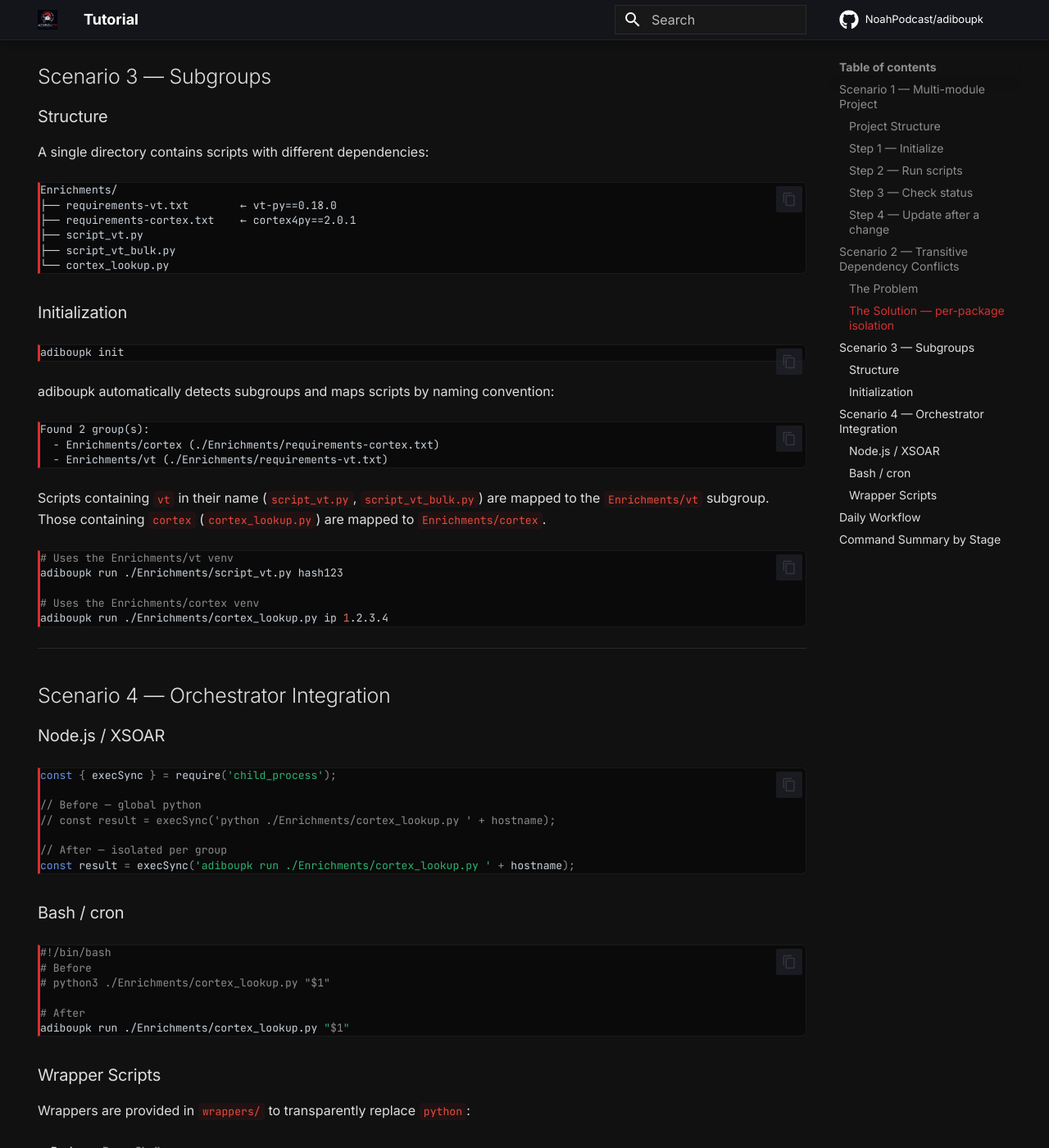
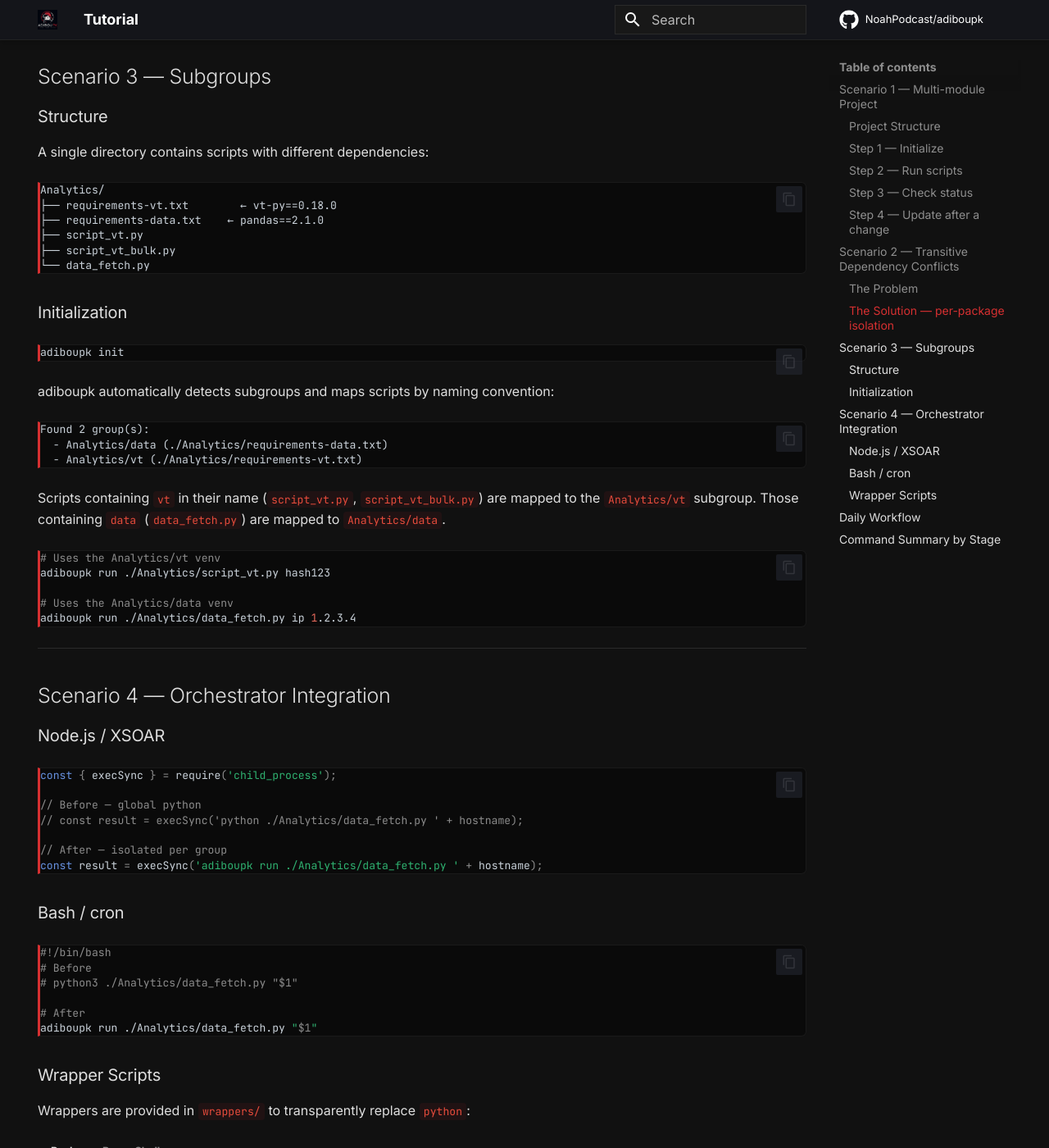
Before and after one commit to NoahPodcast/adiboupk, an MkDocs documentation site: the page built from docs/tutorial.md, in a window 1280 px wide and 1400 px high, scrolled down 3922 px. Shown: the whole window at 82% size. Built offline with MkDocs 1.6.1 and Material for MkDocs 9.7.7, drawn with Linux system fonts in a browser that asks for light colours; comment, search, counter and statistics services are not loaded; some of the changed text lies outside the part shown.

Commit message:
Remove confidential references from documentation
Co-authored-by: Ona <no-reply@ona.com>

````diff
--- a/docs/tutorial.md
+++ b/docs/tutorial.md
@@ -17,12 +17,12 @@ You have a SOAR project with multiple modules, each with its own dependencies:
 
 ```
 soar-project/
-├── Enrichments/
-│   ├── cortex_lookup.py
+├── Analytics/
+│   ├── data_fetch.py
 │   ├── vt_scan.py
-│   └── requirements.txt      ← requests==2.28.0, cortex4py==2.0.1
-├── Responses/
-│   ├── send_email.py
+│   └── requirements.txt      ← requests==2.28.0, pandas==2.1.0
+├── Notifications/
+│   ├── send_alert.py
 │   ├── block_ip.py
 │   └── requirements.txt      ← requests==2.32.5, smtplib2==1.0
 └── Utilities/
@@ -40,17 +40,17 @@ adiboupk setup
 ```
 ==> Scanning /home/user/soar-project for module groups...
 Found 3 group(s):
-  - Enrichments (./Enrichments/requirements.txt)
-  - Responses (./Responses/requirements.txt)
+  - Analytics (./Analytics/requirements.txt)
+  - Notifications (./Notifications/requirements.txt)
   - Utilities (./Utilities/requirements.txt)
 Created adiboupk.json
 
 ==> Installing dependencies...
-  [install] Enrichments
+  [install] Analytics
     Creating venv...
     Installing dependencies...
     Done.
-  [install] Responses
+  [install] Notifications
     Creating venv...
     Installing dependencies...
     Done.
@@ -61,24 +61,24 @@ Created adiboupk.json
 
 ==> Auditing for cross-group conflicts...
   requests:
-    Enrichments: ==2.28.0
-    Responses:   ==2.32.5
+    Analytics: ==2.28.0
+    Notifications:   ==2.32.5
 
 Setup complete. Use 'adiboupk run <script.py>' to execute scripts.
 ```
 
 !!! note "Conflict detected"
-    The audit reports that `requests` has different versions between Enrichments and Responses.
+    The audit reports that `requests` has different versions between Analytics and Notifications.
     This is expected — it's exactly what adiboupk solves by isolating each group.
 
 ### Step 2 — Run scripts
 
 ```bash
-# Uses the Enrichments venv (requests==2.28.0)
-adiboupk run ./Enrichments/cortex_lookup.py hostname123
+# Uses the Analytics venv (requests==2.28.0)
+adiboupk run ./Analytics/data_fetch.py hostname123
 
-# Uses the Responses venv (requests==2.32.5)
-adiboupk run ./Responses/send_email.py alert@company.com
+# Uses the Notifications venv (requests==2.32.5)
+adiboupk run ./Notifications/send_alert.py user@example.com
 
 # Uses the Utilities venv (boto3)
 adiboupk run ./Utilities/cleanup.py --older-than 30d
@@ -94,32 +94,32 @@ adiboupk status
 Project: /home/user/soar-project
 Venvs:   /home/user/soar-project/.venvs
 
-  Enrichments
-    Directory:    ./Enrichments
-    Requirements: ./Enrichments/requirements.txt
+  Analytics
+    Directory:    ./Analytics
+    Requirements: ./Analytics/requirements.txt
     Hash:         a1b2c3d4e5f6...
     Venv:         OK
     Status:       UP TO DATE
     Deps:         OK
 
-  Responses
+  Notifications
     ...
 ```
 
 ### Step 4 — Update after a change
 
-You modify `Enrichments/requirements.txt` to add a package:
+You modify `Analytics/requirements.txt` to add a package:
 
 ```bash
-echo "shodan==1.31.0" >> Enrichments/requirements.txt
+echo "shodan==1.31.0" >> Analytics/requirements.txt
 adiboupk install
 ```
 
 ```
 Installing dependencies for 3 group(s)...
-  [skip] Responses (up to date)
+  [skip] Notifications (up to date)
   [skip] Utilities (up to date)
-  [install] Enrichments
+  [install] Analytics
     Installing dependencies...
     Done.
 All groups installed successfully.
@@ -224,12 +224,12 @@ Both packages coexist without conflict.
 A single directory contains scripts with different dependencies:
 
 ```
-Enrichments/
+Analytics/
 ├── requirements-vt.txt        ← vt-py==0.18.0
-├── requirements-cortex.txt    ← cortex4py==2.0.1
+├── requirements-data.txt    ← pandas==2.1.0
 ├── script_vt.py
 ├── script_vt_bulk.py
-└── cortex_lookup.py
+└── data_fetch.py
 ```
 
 ### Initialization
@@ -242,18 +242,18 @@ adiboupk automatically detects subgroups and maps scripts by naming convention:
 
 ```
 Found 2 group(s):
-  - Enrichments/cortex (./Enrichments/requirements-cortex.txt)
-  - Enrichments/vt (./Enrichments/requirements-vt.txt)
+  - Analytics/data (./Analytics/requirements-data.txt)
+  - Analytics/vt (./Analytics/requirements-vt.txt)
 ```
 
-Scripts containing `vt` in their name (`script_vt.py`, `script_vt_bulk.py`) are mapped to the `Enrichments/vt` subgroup. Those containing `cortex` (`cortex_lookup.py`) are mapped to `Enrichments/cortex`.
+Scripts containing `vt` in their name (`script_vt.py`, `script_vt_bulk.py`) are mapped to the `Analytics/vt` subgroup. Those containing `data` (`data_fetch.py`) are mapped to `Analytics/data`.
 
 ```bash
-# Uses the Enrichments/vt venv
-adiboupk run ./Enrichments/script_vt.py hash123
+# Uses the Analytics/vt venv
+adiboupk run ./Analytics/script_vt.py hash123
 
-# Uses the Enrichments/cortex venv
-adiboupk run ./Enrichments/cortex_lookup.py ip 1.2.3.4
+# Uses the Analytics/data venv
+adiboupk run ./Analytics/data_fetch.py ip 1.2.3.4
 ```
 
 ---
@@ -266,10 +266,10 @@ adiboupk run ./Enrichments/cortex_lookup.py ip 1.2.3.4
 const { execSync } = require('child_process');
 
 // Before — global python
-// const result = execSync('python ./Enrichments/cortex_lookup.py ' + hostname);
+// const result = execSync('python ./Analytics/data_fetch.py ' + hostname);
 
 // After — isolated per group
-const result = execSync('adiboupk run ./Enrichments/cortex_lookup.py ' + hostname);
+const result = execSync('adiboupk run ./Analytics/data_fetch.py ' + hostname);
 ```
 
 ### Bash / cron
@@ -277,10 +277,10 @@ const result = execSync('adiboupk run ./Enrichments/cortex_lookup.py ' + hostnam
 ```bash
 #!/bin/bash
 # Before
-# python3 ./Enrichments/cortex_lookup.py "$1"
+# python3 ./Analytics/data_fetch.py "$1"
 
 # After
-adiboupk run ./Enrichments/cortex_lookup.py "$1"
+adiboupk run ./Analytics/data_fetch.py "$1"
 ```
 
 ### Wrapper Scripts
````
Also changed, not shown: docs/commands.md (+13 -13 lines), docs/concepts.md (+15 -15 lines), docs/configuration.md (+22 -22 lines), docs/index.md (+7 -7 lines).
